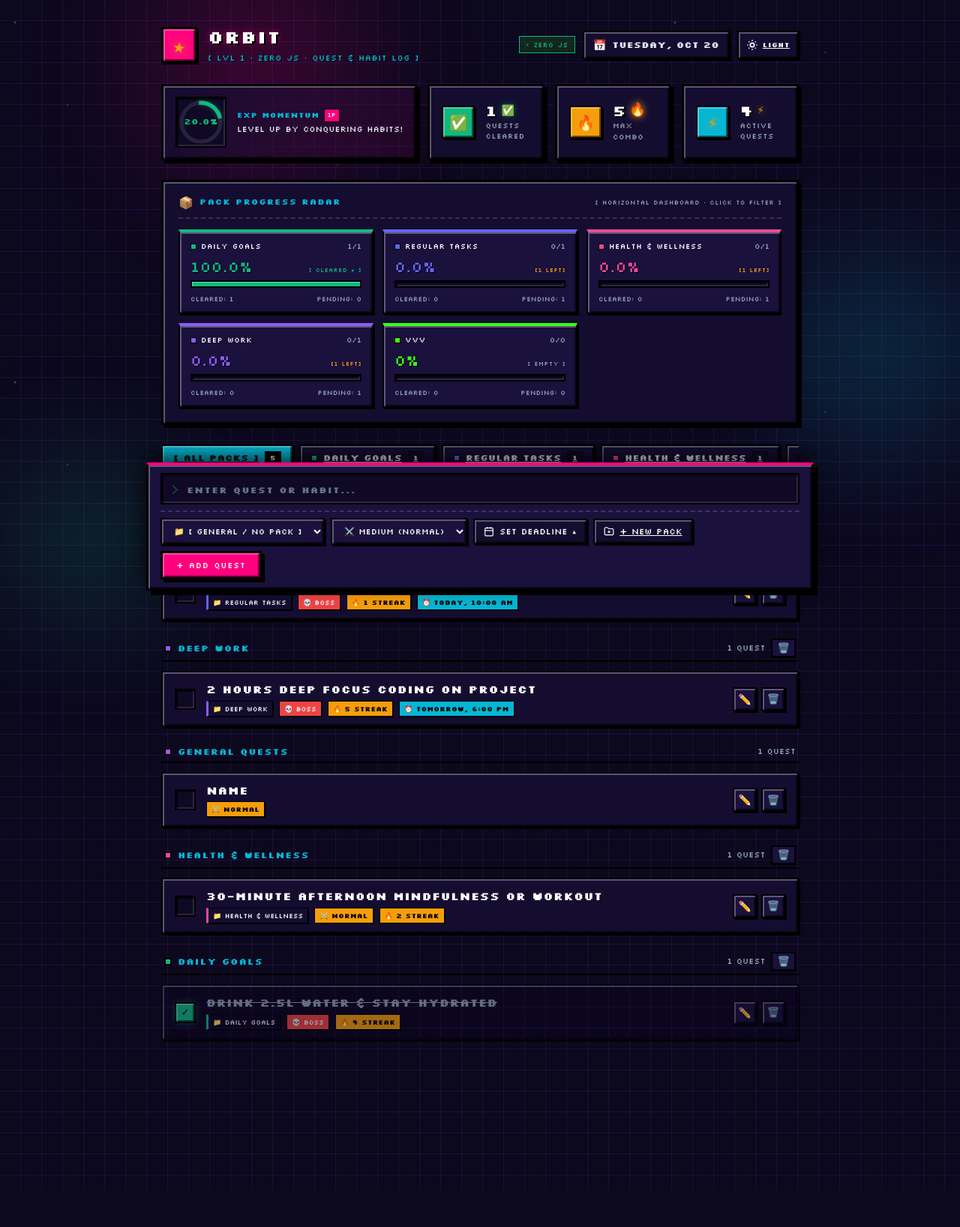
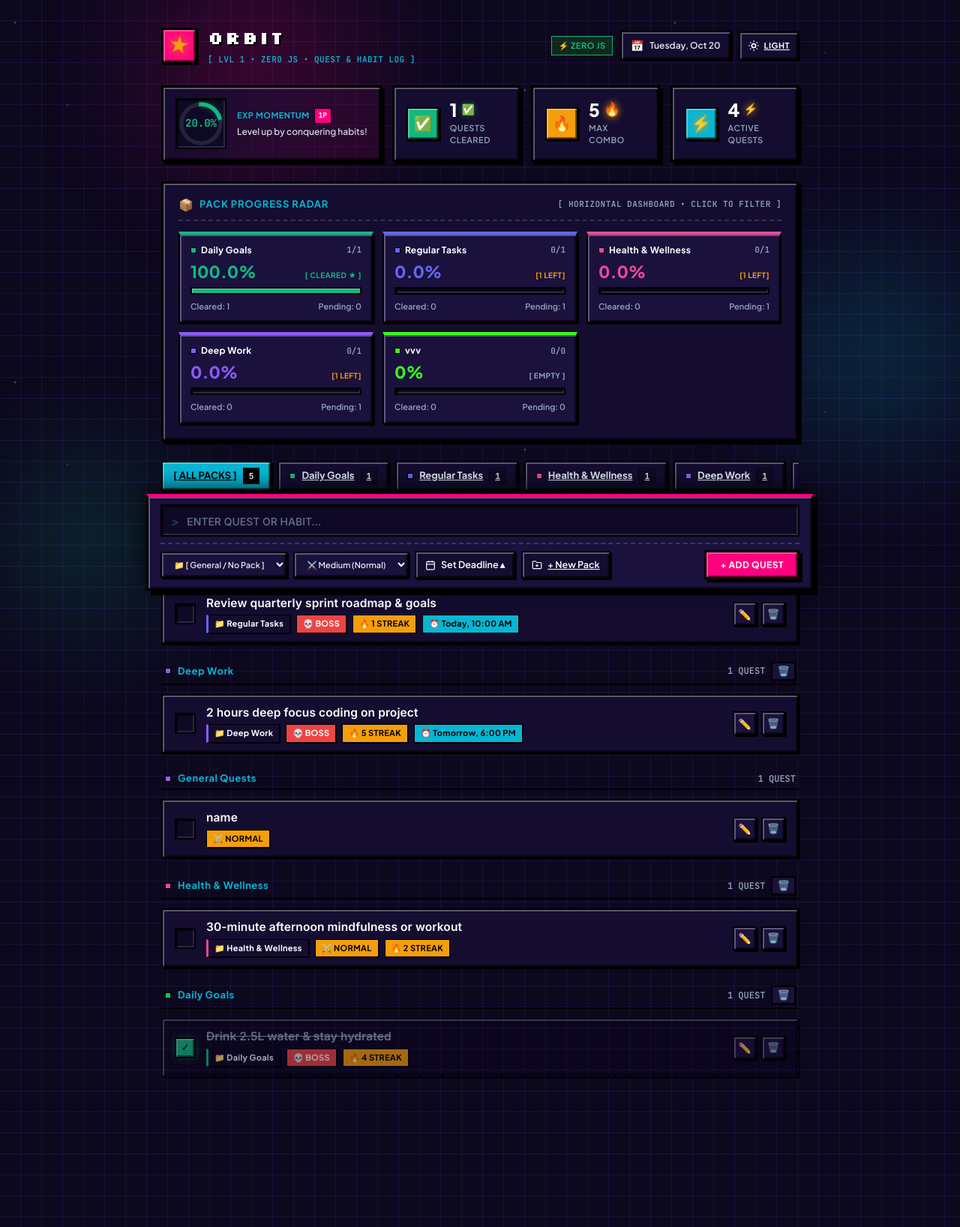
Before and after one commit to tanishq180/Habit-Tracker-Webapp, a Flask app: page / in a window 1280 px wide. Shown: the whole page at 75% size. Before the commit the page ends 1588 px from the top, so only its background shows below. Run offline with Flask 3, Linux system fonts and the light colour scheme; data comes from the database, SQL or seed files in the repository.

Commit message:
feat: enhance typography clarity with Plus Jakarta Sans and Inter, crisp font smoothing, and tuned readability

```diff
--- a/static/css/style.css
+++ b/static/css/style.css
@@ -5,14 +5,17 @@
 :root {
     color-scheme: dark;
 
-    /* Clean Arcade Typography Tokens */
-    --font-pixel-heading: 'Silkscreen', monospace, sans-serif;
-    --font-pixel-sub: 'Silkscreen', monospace, sans-serif;
-    --font-pixel-body: 'Silkscreen', monospace, sans-serif;
-    --font-mono: 'Silkscreen', monospace;
-
-    --font-heading: var(--font-pixel-heading);
-    --font-body: var(--font-pixel-body);
+    /* High-Clarity Modern & Arcade Typography System */
+    --font-sans: 'Plus Jakarta Sans', 'Inter', -apple-system, BlinkMacSystemFont, "Segoe UI", Roboto, sans-serif;
+    --font-heading: 'Plus Jakarta Sans', 'Inter', -apple-system, BlinkMacSystemFont, "Segoe UI", Roboto, sans-serif;
+    --font-body: 'Inter', 'Plus Jakarta Sans', -apple-system, BlinkMacSystemFont, "Segoe UI", Roboto, sans-serif;
+    --font-mono: 'JetBrains Mono', 'SF Mono', Consolas, monospace;
+    --font-retro: 'Silkscreen', monospace, sans-serif;
+
+    /* Map tokens so all UI components inherit crisp, sharp text */
+    --font-pixel-heading: var(--font-heading);
+    --font-pixel-sub: var(--font-sans);
+    --font-pixel-body: var(--font-body);
 
     /* Arcade Dark Palette (Optimized High-Contrast Neon Dark) */
     --bg-base: #0c081e;
@@ -137,7 +140,6 @@
     margin: 0;
     padding: 0;
     border-radius: 0 !important; /* Authentic 8-bit sharp edges */
-    image-rendering: pixelated;
 }
 
 body {
@@ -150,12 +152,13 @@
     color: var(--text-primary);
     font-family: var(--font-body);
     font-size: 15px;
-    line-height: 1.45;
+    line-height: 1.5;
     min-height: 100vh;
     overflow-x: hidden;
     position: relative;
     -webkit-font-smoothing: antialiased;
     -moz-osx-font-smoothing: grayscale;
+    text-rendering: optimizeLegibility;
 }
 
 /* Pixel Starfield Floating Dots */
@@ -290,17 +293,17 @@
 }
 
 .brand-title {
-    font-family: var(--font-pixel-heading);
+    font-family: var(--font-retro);
     font-size: 24px;
     font-weight: 700;
-    letter-spacing: 1px;
+    letter-spacing: 2px;
     color: var(--text-primary);
     line-height: 1.1;
-    text-shadow: 2px 2px 0px var(--pixel-shadow), 0 0 10px var(--primary-glow);
+    text-shadow: 2px 2px 0px var(--pixel-shadow);
 }
 
 .pixel-cursor {
-    font-family: var(--font-pixel-heading);
+    font-family: var(--font-retro);
     font-size: 22px;
     color: var(--primary);
     animation: pixelBlink 1s infinite steps(1, start);
@@ -312,13 +315,14 @@
 }
 
 .brand-subtitle {
-    font-family: var(--font-pixel-sub);
+    font-family: var(--font-mono);
     font-size: 11px;
+    font-weight: 600;
     letter-spacing: 0.5px;
     color: var(--cyan);
     display: block;
     margin-top: 4px;
-    text-shadow: 1px 1px 0px #000;
+    text-shadow: none;
 }
 
 [data-theme="light"] .brand-subtitle {
@@ -386,8 +390,9 @@
 }
 
 .btn-text-badge {
-    font-family: var(--font-pixel-heading);
-    font-size: 9px;
+    font-family: var(--font-heading);
+    font-size: 11px;
+    font-weight: 700;
     letter-spacing: 0.5px;
 }
 
@@ -465,11 +470,11 @@
 
 .radial-label {
     position: absolute;
-    font-family: var(--font-pixel-heading);
-    font-size: 11px;
+    font-family: var(--font-mono);
+    font-size: 14px;
     font-weight: 700;
     color: var(--emerald);
-    text-shadow: 1px 1px 0px #000;
+    text-shadow: none;
 }
 
 [data-theme="light"] .radial-label {
@@ -533,8 +538,8 @@
 }
 
 .stat-title {
-    font-family: var(--font-pixel-heading);
-    font-size: 10px;
+    font-family: var(--font-heading);
+    font-size: 11px;
     font-weight: 700;
     letter-spacing: 0.5px;
     color: var(--cyan);
@@ -545,17 +550,19 @@
 }
 
 .pixel-mini-tag {
-    font-family: var(--font-pixel-heading);
-    font-size: 8px;
+    font-family: var(--font-mono);
+    font-size: 9.5px;
+    font-weight: 700;
     background: var(--primary);
     color: #fff;
-    padding: 2px 4px;
+    padding: 2px 5px;
     border: 1px solid #000;
 }
 
 .stat-desc {
-    font-family: var(--font-pixel-sub);
-    font-size: 11px;
+    font-family: var(--font-sans);
+    font-size: 12px;
+    font-weight: 500;
     color: var(--text-secondary);
     white-space: nowrap;
     overflow: hidden;
@@ -563,12 +570,12 @@
 }
 
 .stat-num {
-    font-family: var(--font-pixel-heading);
-    font-size: 20px;
-    font-weight: 700;
+    font-family: var(--font-heading);
+    font-size: 24px;
+    font-weight: 800;
     line-height: 1.1;
     color: var(--text-primary);
-    text-shadow: 2px 2px 0px var(--pixel-shadow);
+    text-shadow: none;
 }
 
 .streak-num-wrap {
@@ -588,8 +595,9 @@
 }
 
 .stat-label {
-    font-family: var(--font-pixel-sub);
-    font-size: 10px;
+    font-family: var(--font-sans);
+    font-size: 11px;
+    font-weight: 600;
     letter-spacing: 0.5px;
     color: var(--text-muted);
     margin-top: 3px;
@@ -635,18 +643,18 @@
     background: transparent;
     border: none;
     outline: none;
-    font-family: var(--font-pixel-body);
-    font-size: 20px;
-    font-weight: 600;
-    color: var(--text-primary);
-    letter-spacing: 0.5px;
+    font-family: var(--font-body);
+    font-size: 16px;
+    font-weight: 500;
+    color: var(--text-primary);
+    letter-spacing: normal;
 }
 
 .composer-input::placeholder {
     color: var(--text-subtle);
-    font-family: var(--font-pixel-heading);
-    font-size: 12px;
-    letter-spacing: 1px;
+    font-family: var(--font-body);
+    font-size: 14px;
+    letter-spacing: normal;
 }
 
 .composer-toolbar {
@@ -677,9 +685,10 @@
     color: #ffffff;
     box-shadow: var(--bevel-outset), var(--shadow-pixel-md);
     padding: 9px 18px;
-    font-family: var(--font-pixel-heading);
-    font-size: 11px;
-    letter-spacing: 0.8px;
+    font-family: var(--font-heading);
+    font-size: 12px;
+    font-weight: 700;
+    letter-spacing: 0.5px;
     cursor: pointer;
     display: inline-flex;
     align-items: center;
@@ -728,14 +738,14 @@
     box-shadow: var(--bevel-outset), var(--shadow-pixel-sm);
     color: var(--text-primary);
     padding: 7px 12px;
-    font-family: var(--font-pixel-sub);
-    font-size: 11.5px;
+    font-family: var(--font-sans);
+    font-size: 12.5px;
+    font-weight: 600;
     display: inline-flex;
     align-items: center;
     gap: 7px;
     cursor: pointer;
-    transition: transform var(--transition-fast);
-}
+    }
 
 .action-pill:hover, .select-chip:hover {
     background: var(--bg-surface-hover);
@@ -1100,8 +1117,8 @@
     border: 2px solid var(--pixel-border);
     box-shadow: var(--bevel-outset), var(--shadow-pixel-sm);
     padding: 7px 14px;
-    font-family: var(--font-pixel-sub);
-    font-size: 12px;
+    font-family: var(--font-sans);
+    font-size: 13px;
     font-weight: 700;
     color: var(--text-secondary);
     display: inline-flex;
@@ -1132,9 +1149,10 @@
 
 .cat-pill .count-badge {
     background: rgba(0, 0, 0, 0.25);
-    padding: 1px 6px;
-    font-family: var(--font-pixel-heading);
-    font-size: 9px;
+    padding: 2px 7px;
+    font-family: var(--font-mono);
+    font-size: 11px;
+    font-weight: 700;
     border: 1px solid rgba(0, 0, 0, 0.4);
 }
 
@@ -1200,15 +1218,15 @@
     background: transparent;
     border: none;
     padding: 8px 4px;
-    font-family: var(--font-pixel-body);
-    font-size: 16px;
+    font-family: var(--font-body);
+    font-size: 15px;
     color: var(--text-primary);
     outline: none;
 }
 
 .search-wrap input::placeholder {
-    font-family: var(--font-pixel-heading);
-    font-size: 10px;
+    font-family: var(--font-body);
+    font-size: 13.5px;
     color: var(--text-subtle);
 }
 
@@ -1225,9 +1243,11 @@
     background: transparent;
     border: 1px solid transparent;
     color: var(--text-muted);
-    font-family: var(--font-pixel-heading);
-    font-size: 9px;
-    padding: 6px 12px;
+    font-family: var(--font-heading);
+    font-size: 12px;
+    font-weight: 700;
+    letter-spacing: 0.4px;
+    padding: 6px 14px;
     cursor: pointer;
 }
 
@@ -1281,10 +1301,10 @@
 }
 
 .group-title {
-    font-family: var(--font-pixel-heading);
-    font-size: 12px;
-    font-weight: 700;
-    letter-spacing: 0.8px;
+    font-family: var(--font-heading);
+    font-size: 13px;
+    font-weight: 700;
+    letter-spacing: 0.5px;
     color: var(--cyan);
 }
 
@@ -1299,8 +1319,9 @@
 }
 
 .group-count {
-    font-family: var(--font-pixel-sub);
-    font-size: 11px;
+    font-family: var(--font-mono);
+    font-size: 12px;
+    font-weight: 600;
     color: var(--text-muted);
 }
 
@@ -1392,12 +1413,12 @@
 }
 
 .task-text {
-    font-family: var(--font-pixel-body);
-    font-size: 15px;
-    font-weight: 700;
+    font-family: var(--font-body);
+    font-size: 15.5px;
+    font-weight: 600;
     color: var(--text-primary);
     word-break: break-word;
-    letter-spacing: 0.35px;
+    letter-spacing: 0.1px;
     line-height: 1.45;
 }
 
@@ -1417,10 +1438,12 @@
 .badge {
     display: inline-flex;
     align-items: center;
-    gap: 4px;
-    font-family: var(--font-pixel-heading);
-    font-size: 9px;
-    padding: 3px 6px;
+    gap: 5px;
+    font-family: var(--font-heading);
+    font-size: 11px;
+    font-weight: 700;
+    letter-spacing: 0.3px;
+    padding: 3px 8px;
     border: 1px solid var(--pixel-border);
     box-shadow: 1px 1px 0px #000;
 }
@@ -1830,8 +1856,9 @@
     border: 1px solid var(--emerald);
     color: var(--emerald);
     padding: 4px 8px;
-    font-family: var(--font-pixel-heading);
-    font-size: 9px;
+    font-family: var(--font-heading);
+    font-size: 11px;
+    font-weight: 700;
     letter-spacing: 0.5px;
     box-shadow: 1px 1px 0px #000;
 }
@@ -1845,8 +1872,10 @@
     min-width: 260px;
 }
 .search-btn {
-    padding: 7px 12px;
-    font-size: 9px;
+    padding: 7px 14px;
+    font-family: var(--font-heading);
+    font-size: 11px;
+    font-weight: 700;
     text-decoration: none;
 }
 
@@ -1897,8 +1926,9 @@
 }
 
 .pixel-section-title {
-    font-family: var(--font-pixel-heading);
-    font-size: 11px;
+    font-family: var(--font-heading);
+    font-size: 13px;
+    font-weight: 700;
     letter-spacing: 0.8px;
     color: var(--cyan);
 }
@@ -1908,8 +1938,9 @@
 }
 
 .pixel-section-hint {
-    font-family: var(--font-pixel-heading);
-    font-size: 8.5px;
+    font-family: var(--font-mono);
+    font-size: 11px;
+    font-weight: 600;
     color: var(--text-muted);
     letter-spacing: 0.5px;
 }
@@ -1982,17 +2013,19 @@
 }
 
 .pack-card-name {
-    font-family: var(--font-pixel-heading);
-    font-size: 10px;
-    letter-spacing: 0.5px;
+    font-family: var(--font-heading);
+    font-size: 12px;
+    font-weight: 700;
+    letter-spacing: 0.3px;
     white-space: nowrap;
     overflow: hidden;
     text-overflow: ellipsis;
 }
 
 .pack-card-fraction {
-    font-family: var(--font-pixel-sub);
-    font-size: 10px;
+    font-family: var(--font-mono);
+    font-size: 11px;
+    font-weight: 600;
     color: var(--text-muted);
 }
 
@@ -2003,17 +2036,19 @@
 }
 
 .pack-card-percent {
-    font-family: var(--font-pixel-heading);
-    font-size: 20px;
+    font-family: var(--font-heading);
+    font-size: 22px;
+    font-weight: 800;
     line-height: 1;
     color: var(--text-primary);
-    text-shadow: 1px 1px 0px var(--pixel-shadow);
+    text-shadow: none;
 }
 
 .pack-card-status-label {
-    font-family: var(--font-pixel-heading);
-    font-size: 8px;
-    letter-spacing: 0.5px;
+    font-family: var(--font-heading);
+    font-size: 10px;
+    font-weight: 700;
+    letter-spacing: 0.4px;
 }
 
 .pack-card-status-label.status-cleared {
@@ -2047,8 +2082,9 @@
 .pack-card-footer {
     display: flex;
     justify-content: space-between;
-    font-family: var(--font-pixel-sub);
-    font-size: 9px;
+    font-family: var(--font-sans);
+    font-size: 11px;
+    font-weight: 600;
     color: var(--text-muted);
 }
 
@@ -2142,7 +2178,8 @@
     display: inline-flex;
     align-items: center;
     gap: 6px;
-    font-size: 10px;
+    font-family: var(--font-heading);
+    font-size: 11.5px;
     font-weight: 700;
 }
 
--- a/templates/index.html
+++ b/templates/index.html
@@ -8,10 +8,10 @@
 
     <title>Orbit • Habit & Task Mastery (Zero JS)</title>
 
-    <!-- Retro Pixel-Art Typography -->
+    <!-- Clear Modern & Retro Typography -->
     <link rel="preconnect" href="https://fonts.googleapis.com">
     <link rel="preconnect" href="https://fonts.gstatic.com" crossorigin>
-    <link href="https://fonts.googleapis.com/css2?family=Press+Start+2P&family=Silkscreen:wght@400;700&family=VT323&display=swap" rel="stylesheet">
+    <link href="https://fonts.googleapis.com/css2?family=Inter:wght@400;500;600;700;800&family=JetBrains+Mono:wght@400;500;600;700&family=Plus+Jakarta+Sans:wght@500;600;700;800&family=Silkscreen:wght@400;700&display=swap" rel="stylesheet">
     <link rel="stylesheet" href="/static/css/style.css">
 </head>
 <body>
```
Also changed, not shown: other parts of static/css/style.css (+43 -32 lines), src/index.css (+12 -5 lines).
